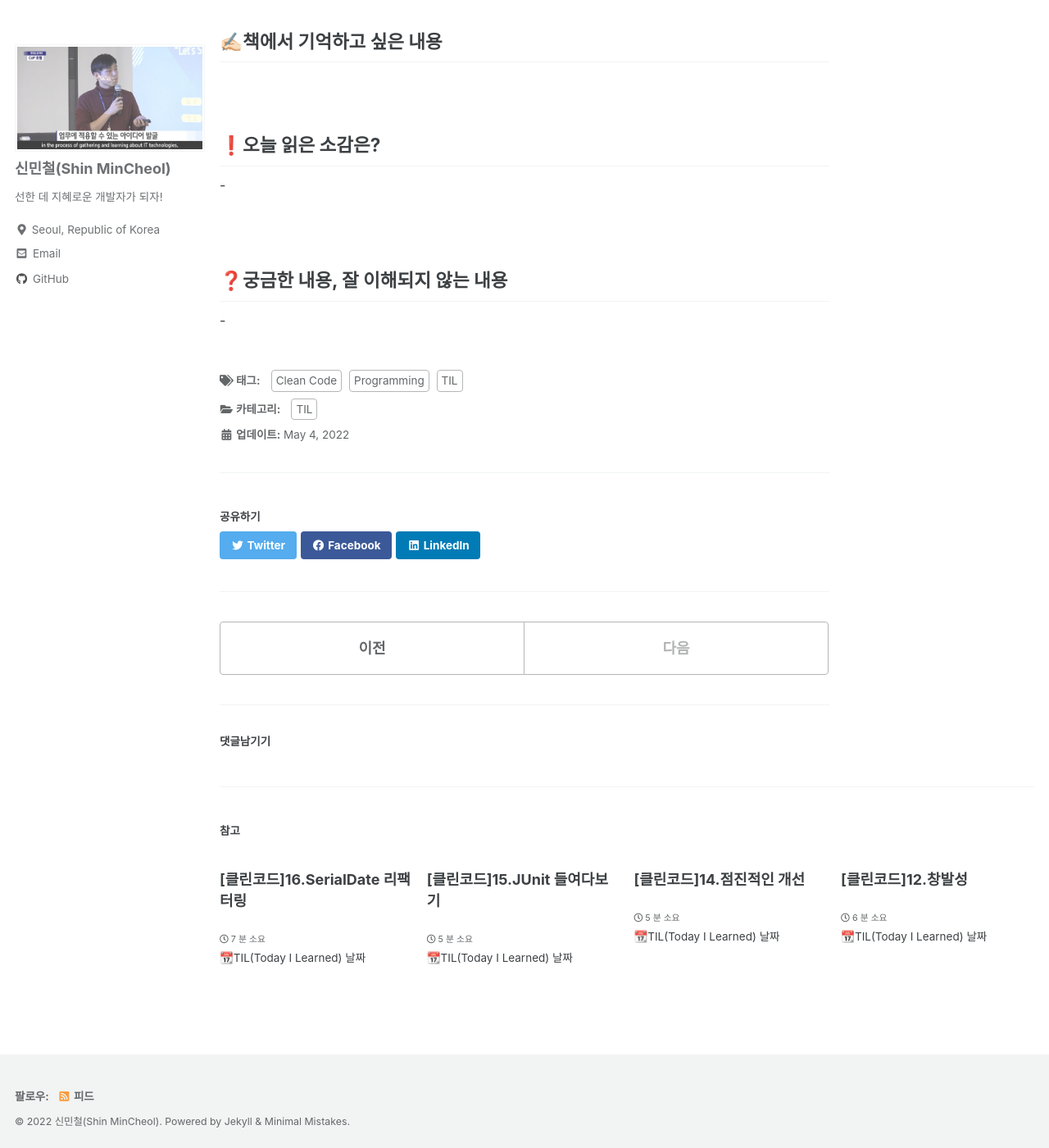
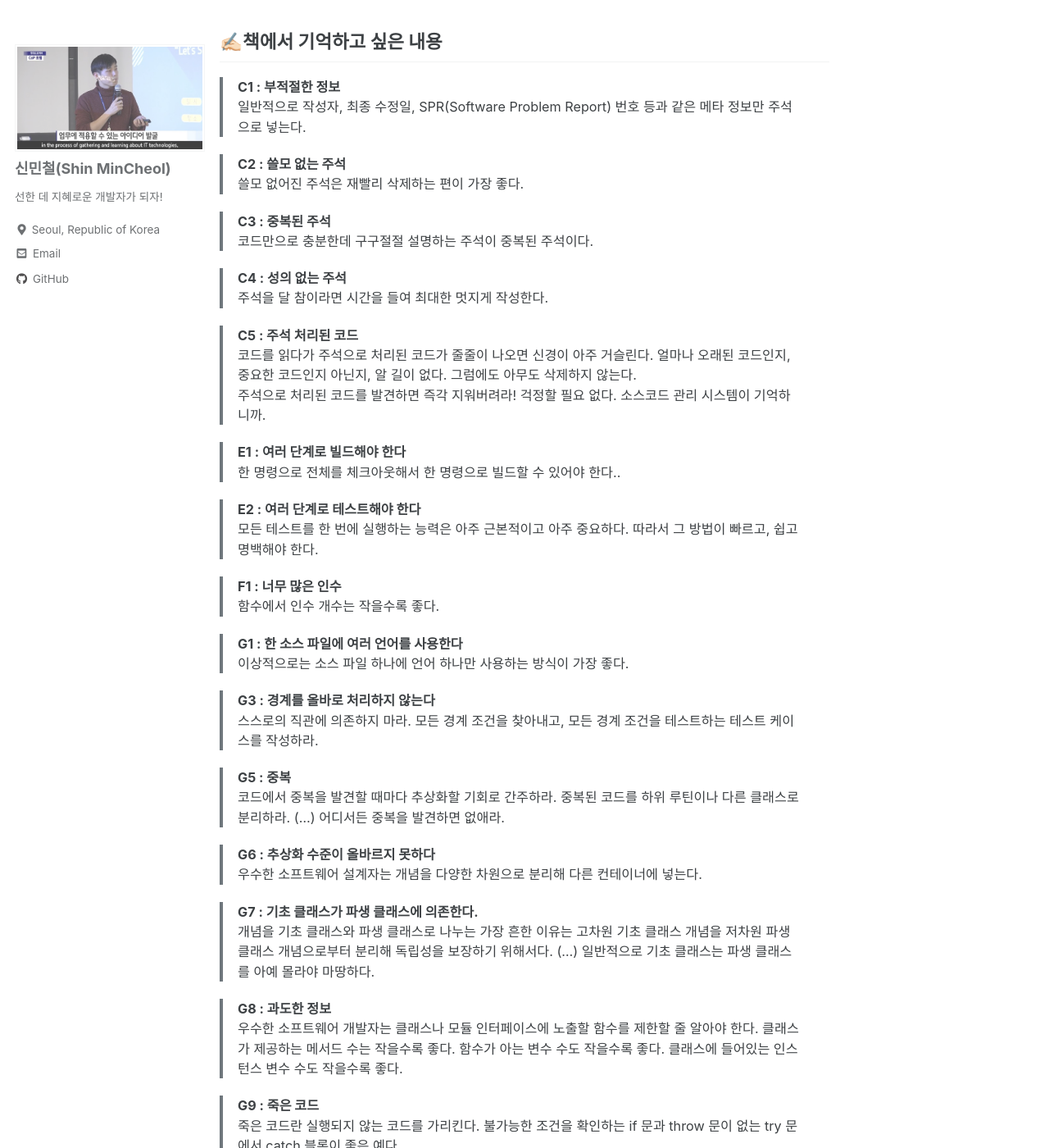
Before and after one commit to alsoj/alsoj.github.io, a Jekyll site: the page built from _posts/til/clean code/2022-05-04-[클린코드]17.냄새와 휴리스틱.md, in a window 1280 px wide and 1400 px high, scrolled down 420 px. Shown: the whole window at 82% size. Built offline with Jekyll 4.4.1, drawn with Linux system fonts in a browser that asks for light colours; cached includes are drawn as plain includes; comment, search, counter and statistics services are not loaded; some of the changed text lies outside the part shown.

Commit message:
modify TIL clean code

```diff
--- a/_posts/til/clean code/2022-05-04-[클린코드]17.냄새와 휴리스틱.md
+++ b/_posts/til/clean code/2022-05-04-[클린코드]17.냄새와 휴리스틱.md
@@ -18,7 +18,54 @@ tags:
 
 ## ✍🏻책에서 기억하고 싶은 내용
 
->
+> **C1 : 부적절한 정보**
+> 일반적으로 작성자, 최종 수정일, SPR(Software Problem Report) 번호 등과 같은 메타 정보만 주석으로 넣는다.
+
+> **C2 : 쓸모 없는 주석**
+> 쓸모 없어진 주석은 재빨리 삭제하는 편이 가장 좋다.
+
+> **C3 : 중복된 주석**
+> 코드만으로 충분한데 구구절절 설명하는 주석이 중복된 주석이다.
+
+> **C4 : 성의 없는 주석**
+> 주석을 달 참이라면 시간을 들여 최대한 멋지게 작성한다.
+
+> **C5 : 주석 처리된 코드**
+> 코드를 읽다가 주석으로 처리된 코드가 줄줄이 나오면 신경이 아주 거슬린다. 얼마나 오래된 코드인지, 중요한 코드인지 아닌지, 알 길이 없다. 그럼에도 아무도 삭제하지 않는다.
+> 주석으로 처리된 코드를 발견하면 즉각 지워버려라! 걱정할 필요 없다. 소스코드 관리 시스템이 기억하니까.
+
+> **E1 : 여러 단계로 빌드해야 한다**
+> 한 명령으로 전체를 체크아웃해서 한 명령으로 빌드할 수 있어야 한다..
+
+> **E2 : 여러 단계로 테스트해야 한다**
+> 모든 테스트를 한 번에 실행하는 능력은 아주 근본적이고 아주 중요하다. 따라서 그 방법이 빠르고, 쉽고 명백해야 한다.
+
+> **F1 : 너무 많은 인수**
+> 함수에서 인수 개수는 작을수록 좋다.
+
+> **G1 : 한 소스 파일에 여러 언어를 사용한다**
+> 이상적으로는 소스 파일 하나에 언어 하나만 사용하는 방식이 가장 좋다.
+
+> **G3 : 경계를 올바로 처리하지 않는다**
+> 스스로의 직관에 의존하지 마라. 모든 경계 조건을 찾아내고, 모든 경계 조건을 테스트하는 테스트 케이스를 작성하라.
+
+> **G5 : 중복**
+> 코드에서 중복을 발견할 때마다 추상화할 기회로 간주하라. 중복된 코드를 하위 루틴이나 다른 클래스로 분리하라. (...) 어디서든 중복을 발견하면 없애라.
+
+> **G6 : 추상화 수준이 올바르지 못하다**
+> 우수한 소프트웨어 설계자는 개념을 다양한 차원으로 분리해 다른 컨테이너에 넣는다.
+
+> **G7 : 기초 클래스가 파생 클래스에 의존한다.**
+> 개념을 기초 클래스와 파생 클래스로 나누는 가장 흔한 이유는 고차원 기초 클래스 개념을 저차원 파생 클래스 개념으로부터 분리해 독립성을 보장하기 위해서다. (...) 일반적으로 기초 클래스는 파생 클래스를 아예 몰라야 마땅하다.
+
+> **G8 : 과도한 정보**
+> 우수한 소프트웨어 개발자는 클래스나 모듈 인터페이스에 노출할 함수를 제한할 줄 알아야 한다. 클래스가 제공하는 메서드 수는 작을수록 좋다. 함수가 아는 변수 수도 작을수록 좋다. 클래스에 들어있는 인스턴스 변수 수도 작을수록 좋다.
+
+> **G9 : 죽은 코드**
+> 죽은 코드란 실행되지 않는 코드를 가리킨다. 불가능한 조건을 확인하는 if 문과 throw 문이 없는 try 문에서 catch 블록이 좋은 예다.
+
+> **G10 : 수직 분리**
+> 변수와 함수는 사용되는 위치에 가깝게 정의한다.
 
 <br />
 
```
